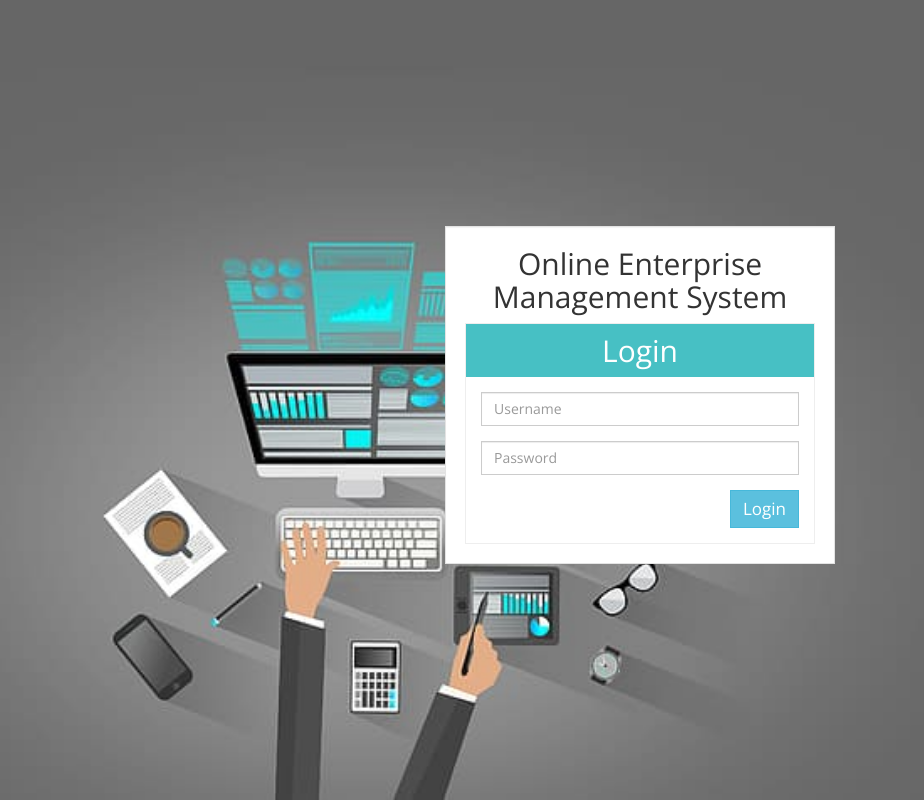
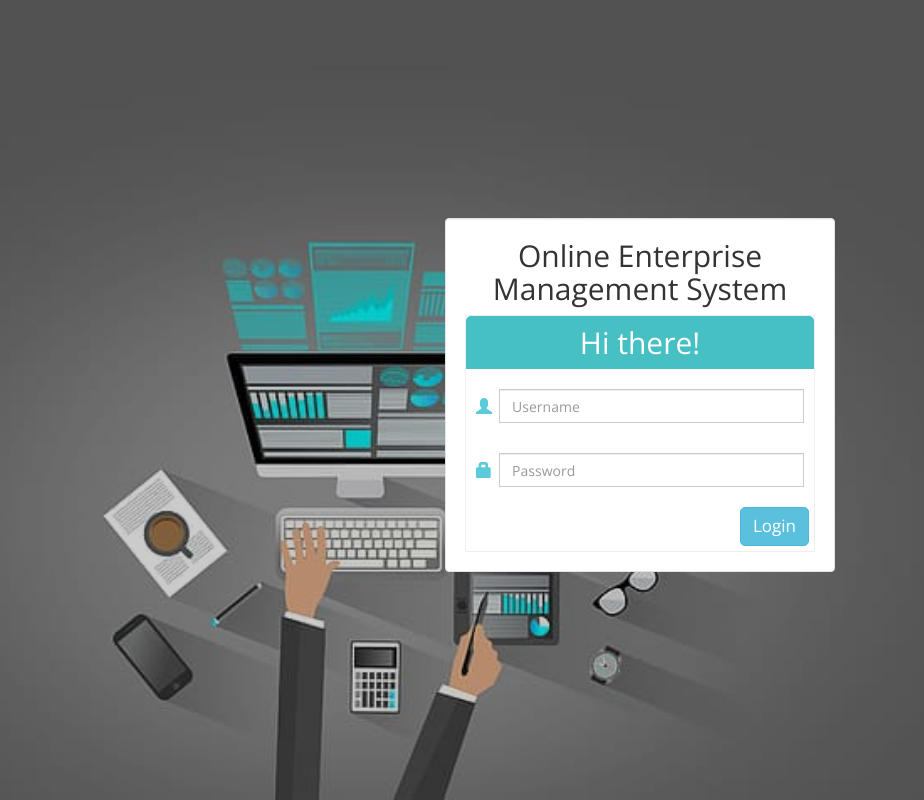
Before and after one commit to Web-Programming-PHP/Online-Enterprise-Managment-System, a PHP site: page / in a window 1280 px wide. Shown: the whole page, without its empty margins (0-924 px from the left). Run offline with PHP 8.4, Linux system fonts and the light colour scheme.

Commit message:
[feat]: Change login page

```diff
--- a/assets/css/custom.css
+++ b/assets/css/custom.css
@@ -382,6 +382,8 @@ input.input-custom::-moz-placeholder {
 .form-custom-login .form-heading {
   background: #47c0c4;
   padding: 10px 15px;
+  border-top-right-radius: 5px;
+  border-top-left-radius: 5px;
 }
 
 .form-custom-login .form-heading h2 {
@@ -390,14 +392,33 @@ input.input-custom::-moz-placeholder {
 }
 
 .form-custom-login .form-group {
-  max-width: 100%;
-  margin: auto;
-  margin: 15px;
+  width: 100%;
+  margin: 10px 0;
+  padding: 10px;
+  display: flex;
+  align-items: center;
+  justify-items: center;
 }
 
+.form-custom-login .form-group .icon {
+  width: 25px;
+  display: flex;
+  align-items: center;
+  justify-items: center;
+}
+
+.form-custom-login .form-group .form-control-config {
+  width: 100%;
+}
+
+/* .form-custom-login .form-group span { */
+/*   width: 20%; */
+/* } */
+
 .form-custom-login .btn {
-  margin-right: 15px;
-  margin-bottom: 15px;
+  margin-right: 5px;
+  margin-bottom: 5px;
+  border-radius: 5px;
 }
 
 .login-gap {
--- a/classes/admin_class.php
+++ b/classes/admin_class.php
@@ -53,7 +53,7 @@ class Admin_Class
                 $_SESSION['temp_password'] = $userRow['temp_password'];
 
                 if($userRow['temp_password'] == null) {
-                     header('Location: task-info.php');
+                    header('Location: task-info.php');
                 }else{
                     header('Location: changePasswordForEmployee.php');
                 }
--- a/include/sidebar.php
+++ b/include/sidebar.php
@@ -40,7 +40,7 @@
         <span class="icon-bar"></span>
         <span class="icon-bar"></span>
       </button>
-      <a class="navbar-brand" href="task-info.php"><span style="color: #5bcad9; font-weight: bold;">ETMS</span></a>
+<a class="navbar-brand" href="task-info.php"><span style="color: #5bcad9; font-weight: bold;"><?php echo $_SESSION["name"];?></span></a>
     </div>
 
     <?php
--- a/index.php
+++ b/index.php
@@ -31,15 +31,16 @@ require "include/login_header.php";
         justify-content:center;
         height:100%;
         width:100%;
-        margin:unset !important
+        margin:unset !important;
+        background: rgba(0, 0, 0, 0.2);
     }
 </style>
 <div class="col-lg-4 col-md-6 col-sm-12">
-    <div class="well rounded-0" style="background:#fff !important">
+    <div class="well rounded-1" style="background:#fff !important">
     <center><h2 style="margin-top:1px;">Online Enterprise Management System</h2></center>
         <form class="form-horizontal form-custom-login" action="" method="POST">
             <div class="form-heading">
-            <h2 class="text-center">Login</h2>
+            <h2 class="text-center">Hi there!</h2>
             </div>
 
             <!-- <div class="login-gap"></div> -->
@@ -47,10 +48,16 @@ require "include/login_header.php";
             <h5 class="alert alert-danger"><?php echo $info; ?></h5>
             <?php } ?>
             <div class="form-group">
-            <input type="text" class="form-control rounded-0" placeholder="Username" name="username" required/>
+              <div class="icon">
+                <span style="font-size:16px; color:#5bcad9;" class="glyphicon glyphicon-user"></span>
+              </div>
+              <input type="text" class="form-control rounded-0 form-control-config" placeholder="Username" name="username" required/>
             </div>
             <div class="form-group" ng-class="{'has-error': loginForm.password.$invalid && loginForm.password.$dirty, 'has-success': loginForm.password.$valid}">
-            <input type="password" class="form-control rounded-0" placeholder="Password" name="admin_password" required/>
+              <div class="icon">
+                <span style="font-size:16px; color:#5bcad9;" class="glyphicon glyphicon-lock" ></span>
+              </div>
+              <input type="password" class="form-control rounded-0 form-control-config" placeholder="Password" name="admin_password" required/>
             </div>
             <button type="submit" name="login_btn" class="btn btn-info pull-right">Login</button>
         </form>
```
